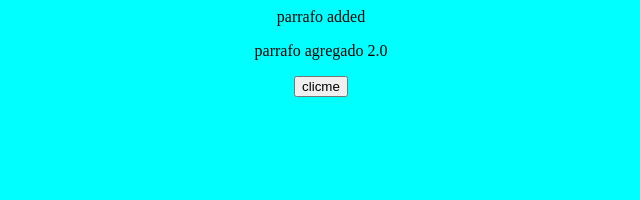
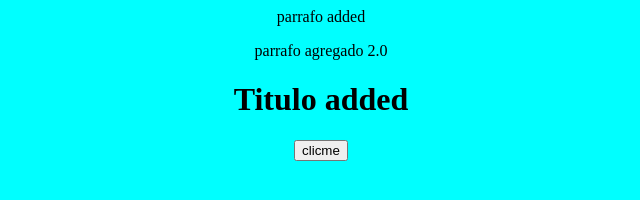
Before and after one commit to yairdorantes/practicagit, a plain HTML site: page index.html in a window 1280 px wide. Shown: the whole page, without its empty margins (319-959 px from the left). Drawn offline with Linux system fonts and the light colour scheme.

Commit message:
cambios vsc

```diff
--- a/index.html
+++ b/index.html
@@ -9,9 +9,9 @@
   <body>
     <p>parrafo added</p>
 
+    <p>parrafo agregado 2.0</p>
 
-
-    <p>parrafo agregado 2.0</p>
+    <h1>Titulo added</h1>
 
     <button onclick="saludo();">clicme</button>
   </body>
--- a/js/javas.js
+++ b/js/javas.js
@@ -1,3 +1,4 @@
 function saludo(){
     alert('hola mundo');
 }
+//topo
```
